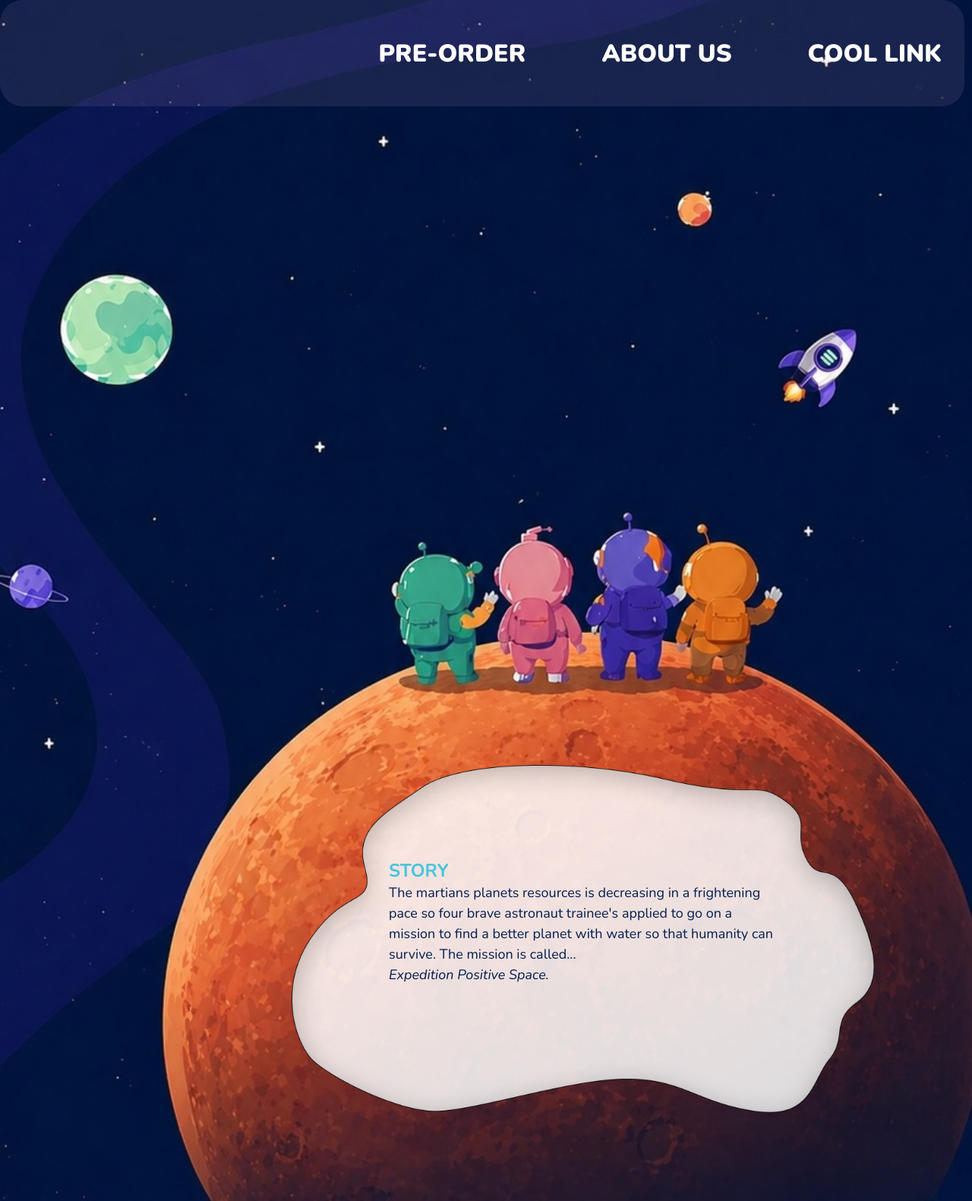
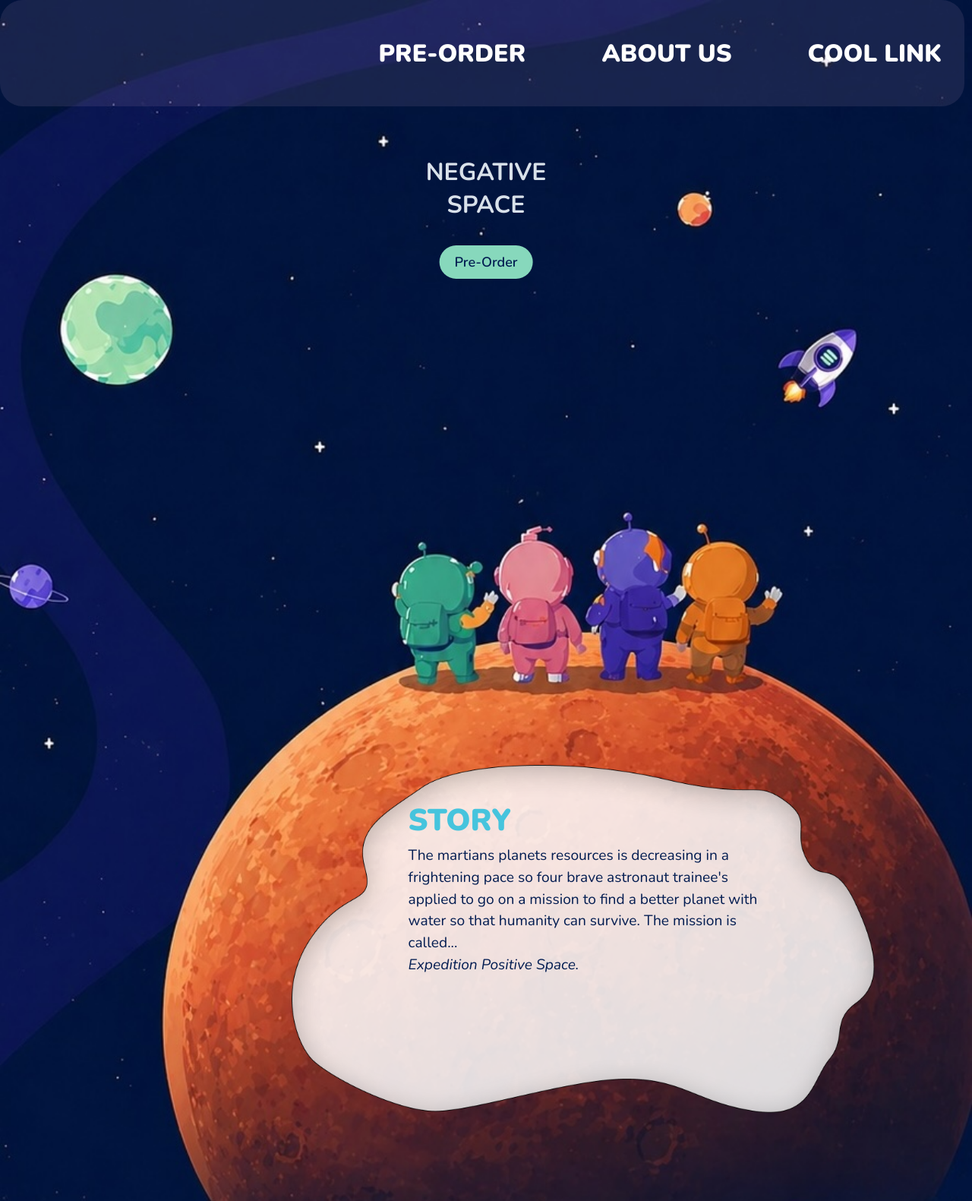
Before and after one commit to linasvard/negative-space, a website built with Vite: page index.html in a window 1280 px wide. Shown: the top 1581 px of the page at 76% size. Built offline with nearby package versions, Linux system fonts and the light colour scheme.

Commit message:
style: add clam to story text

```diff
--- a/index.html
+++ b/index.html
@@ -79,10 +79,17 @@
   <div class="bg-img">
     <img src="/assets/contents/cropped-bg-img.jpg" width="736" height="1305" alt="" aria-hidden="true" />
 
+    <!-- Hero top -->
+    <div class="hero-top">
+      <h1 class="hero-heading">Negative <br />Space</h1>
+
+      <!-- Pre-Order Button -->
+      <button class="pre-order-btn">Pre-Order</button>
+    </div>
+
     <!-- STORY -->
     <div class="blob-img">
       <img src="/assets/contents/about-the-game-box.png" width="943" height="588" alt="" aria-hidden="true" />
-          </div>
       <div class="story-wrapper">
         <h2 class="story-heading">Story</h2>
         <p class="story-text">The martians planets resources is decreasing in a frightening pace so four brave astronaut trainee's applied to go on a mission to find a better planet with water so that humanity can survive. The mission is called...</p>
@@ -90,11 +97,6 @@
       </div>
     </div>
 
-        <div class="hero-top">
-          <h1 class="hero-heading">Negative <br />Space</h1>
-
-          <!-- Pre-Order Button -->
-          <button class="pre-order-btn">Pre-Order</button>
   </div>
 </div>
       <!-- Newsletter -->
--- a/src/styles/_hero.scss
+++ b/src/styles/_hero.scss
@@ -1,9 +1,12 @@
 .hero-heading {
   text-align: center;
+  color: #D9E1EA;
 }
 
-.story-heading {
-  color: #46C4DD;
+.pre-order-btn {
+  color: #021C51;
+  background-color: #87D8BC;
+  margin-top: 2rem;
 }
 
 .hero-section {
@@ -19,12 +22,15 @@
     width: 100%;
     height: auto;
 }
-
 .hero-top {
   display: flex;
   flex-direction: column;
   align-items: center;
-   position: relative;
+  position: absolute;
+  z-index: 1;
+  top: 10%;
+  left: 50%;
+  transform: translateX(-50%);
 }
 
 .blob-img {
@@ -33,6 +39,7 @@
     left: 30%;
     width: 60%;
 }
+
 .blob-img img {
     width: 100%;
     height: auto;
@@ -40,11 +47,33 @@
 
 .story-wrapper {
     position: absolute;
-    top: 55%;
-    left: 40%;
-    width: 40%;
+    top: 10%;
+    left: 20%;
+    width: 60%;
+    z-index: 1;
+}
+
+.story-heading {
+  color: #46C4DD;
+  font-size: 40px;
+  font-weight: 900;
+  margin-bottom: 0.3rem;
 }
 
 .story-text, em {
   color: #021C51;
+  font-size: clamp(0.5rem, 1.5vw, 1.2rem);
 }
+
+
+/*@media (min-width: 1024px) {
+  .story-text, em {
+  font-size: 1.6rem;
+}
+  }
+
+  @media (min-width: 765px) {
+  .story-text, em {
+  font-size: 1.2rem;
+}
+  }*/
```
Lines whose indentation alone changed are shown as unchanged.
